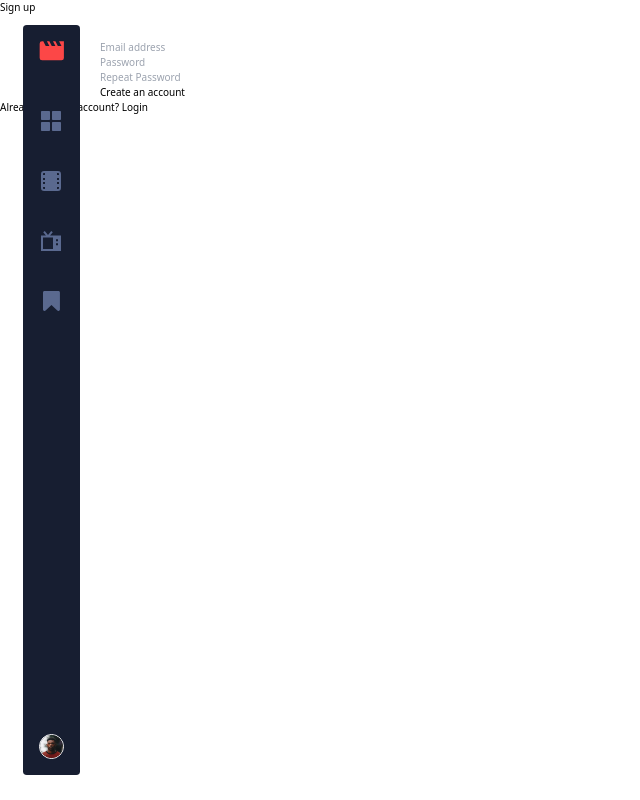
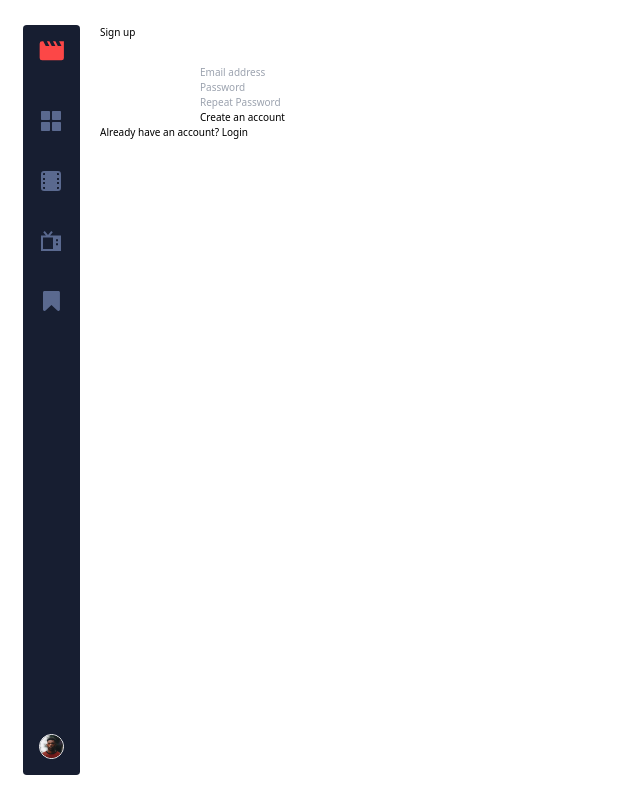
Before and after one commit to DeimantasLapiniauskas/NotAProject, a React (Vite) app: page /signup in a window 1280 px wide. Shown: the whole page, without its empty margins (0-640 px from the left). Built offline with nearby package versions, Linux system fonts and the light colour scheme.

Commit message:
add <main> to app.jsx

```diff
--- a/src/App.jsx
+++ b/src/App.jsx
@@ -12,6 +12,7 @@ function App() {
   return (
     <>
       <Nav />
+      <main>
         <Routes>
           <Route path="/signup" element={<Signup />} />
           <Route path="/login" element={<Login />} />
@@ -20,6 +21,7 @@ function App() {
           <Route path="/tvseries" element={<TvSeries />} />
           <Route path="/bookmarked" element={<Bookmarked />} />
         </Routes>
+      </main>
     </>
   );
 }
--- a/src/pages/Home.jsx
+++ b/src/pages/Home.jsx
@@ -1,4 +1,5 @@
 import Recommended from "../components/Recommend";
+import { useNavigate } from "react-router";
 
 const Home = ({ user }) => {
   const navigate = useNavigate();
--- a/src/pages/Signup.jsx
+++ b/src/pages/Signup.jsx
@@ -1,6 +1,6 @@
 import { useNavigate } from "react-router";
 import { useForm } from "react-hook-form";
-import { postOne } from "../helpers/CRUD";
+import { postOne } from "../../helpers/CRUD";
 import { useState } from "react";
 
 function Signup({ setUser, users }) {
```
Lines whose indentation alone changed are shown as unchanged.
